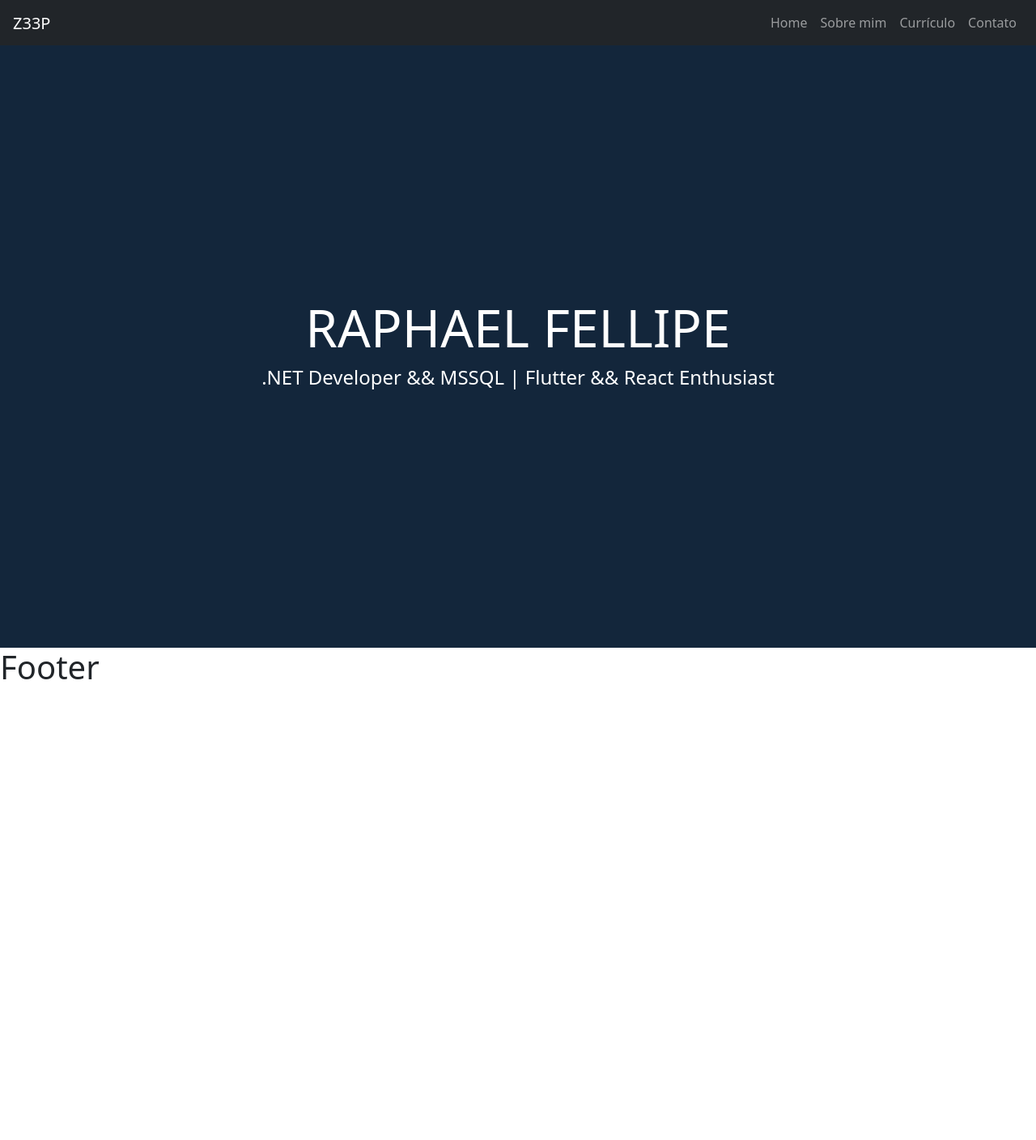
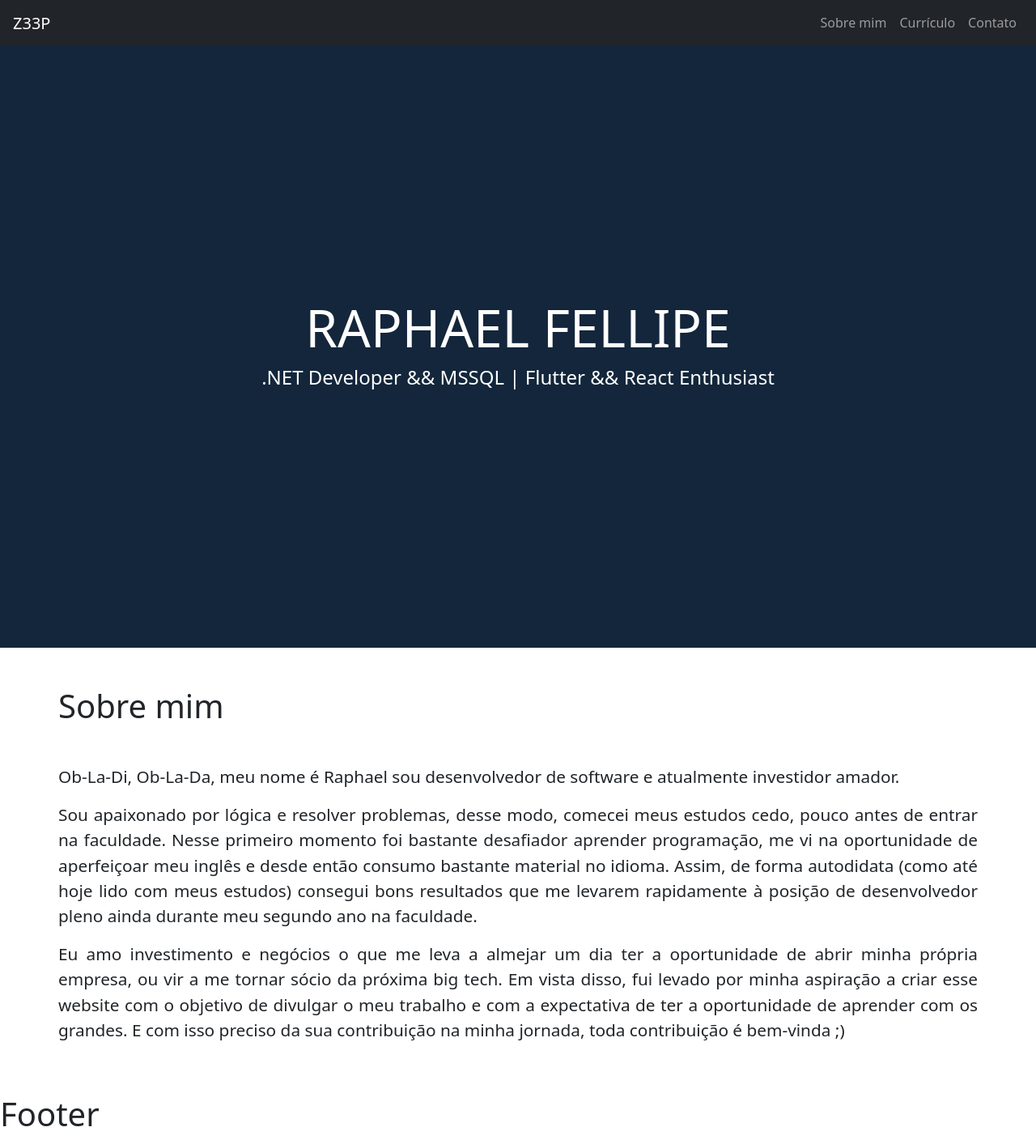
Before and after one commit to z33p/husky, a Next.js app in the folder frontend/: page / in a window 1280 px wide. Shown: the whole page at 81% size. Before the commit the page ends 856 px from the top, so only its background shows below. Built offline with nearby package versions, Linux system fonts and the light colour scheme.

Commit message:
feat: about me section

```diff
--- /dev/null
+++ b/frontend/pages/_aboutMe.tsx
@@ -0,0 +1,37 @@
+export default function AboutMe() {
+  const textStyle: React.CSSProperties = {
+    fontSize: 1.3 + "rem",
+    textAlign: "justify",
+  };
+
+  return (
+    <section id="about-me" className="bg-white p-4 mx-md-5">
+      <h1 className="my-4">Sobre mim</h1>
+      <div className="py-4 text-justify" style={textStyle}>
+        <p>
+          Ob-La-Di, Ob-La-Da, meu nome é Raphael sou desenvolvedor de software e
+          atualmente investidor amador.
+        </p>
+        <p>
+          Sou apaixonado por lógica e resolver problemas, desse modo, comecei
+          meus estudos cedo, pouco antes de entrar na faculdade. Nesse primeiro
+          momento foi bastante desafiador aprender programação, me vi na
+          oportunidade de aperfeiçoar meu inglês e desde então consumo bastante
+          material no idioma. Assim, de forma autodidata (como até hoje lido com
+          meus estudos) consegui bons resultados que me levarem rapidamente à
+          posição de desenvolvedor pleno ainda durante meu segundo ano na
+          faculdade.
+        </p>
+        <p>
+          Eu amo investimento e negócios o que me leva a almejar um dia ter a
+          oportunidade de abrir minha própria empresa, ou vir a me tornar sócio
+          da próxima big tech. Em vista disso, fui levado por minha aspiração a
+          criar esse website com o objetivo de divulgar o meu trabalho e com a
+          expectativa de ter a oportunidade de aprender com os grandes. E com
+          isso preciso da sua contribuição na minha jornada, toda contribuição é
+          bem-vinda {";)"}
+        </p>
+      </div>
+    </section>
+  );
+}
--- a/frontend/pages/_layout.tsx
+++ b/frontend/pages/_layout.tsx
@@ -44,25 +44,15 @@ const Layout = ({ children, navHeight }: Props) => {
           </button>
           <div className="collapse navbar-collapse " id="navbarNav">
             <ul className="navbar-nav">
-              <li className="nav-item active">
-                <Link href="/" passHref>
-                  <a className="nav-link" href="#">
-                    Home
-                  </a>
-                </Link>
-              </li>
+              <li className="nav-item active"></li>
               <li className="nav-item">
-                <Link href="/AboutMe" passHref>
-                  <a className="nav-link" href="#">
-                    Sobre mim
-                  </a>
-                </Link>
+                <a className="nav-link" href="#about-me">
+                  Sobre mim
+                </a>
               </li>
               <li className="nav-item">
                 <Link href="/" passHref>
-                  <a className="nav-link" href="#">
-                    Currículo
-                  </a>
+                  <a className="nav-link">Currículo</a>
                 </Link>
               </li>
               <li className="nav-item">
--- a/frontend/pages/index.tsx
+++ b/frontend/pages/index.tsx
@@ -1,5 +1,6 @@
 import React from "react";
 import Layout from "./_layout";
+import AboutMe from "./_aboutMe";
 import Banner from "./_banner";
 
 export default function index() {
@@ -8,6 +9,7 @@ export default function index() {
   return (
     <Layout navHeight={navHeight}>
       <Banner style={{ height: `calc(100vh - ${navHeight})` }} />
+      <AboutMe />
     </Layout>
   );
 }
```
Also changed, not shown: frontend/pages/AboutMe.tsx (deleted, +0 -10 lines).
